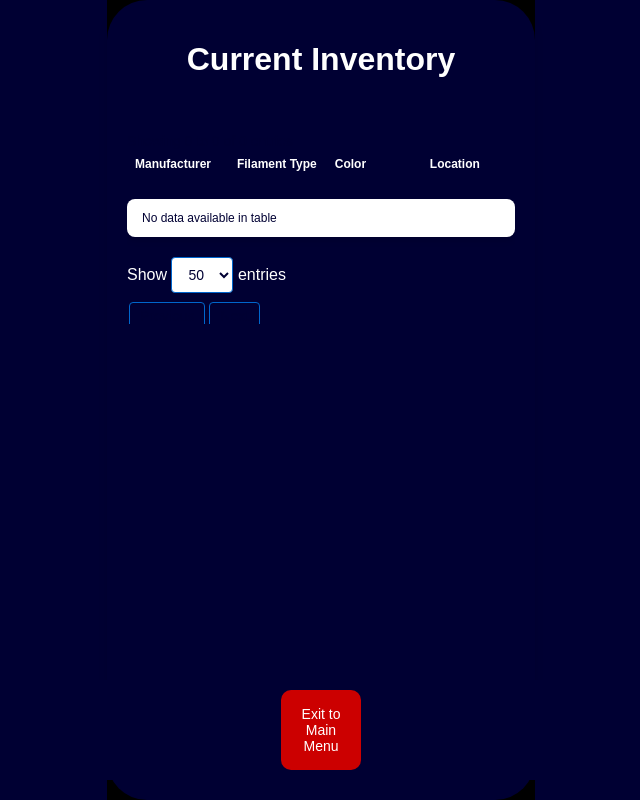
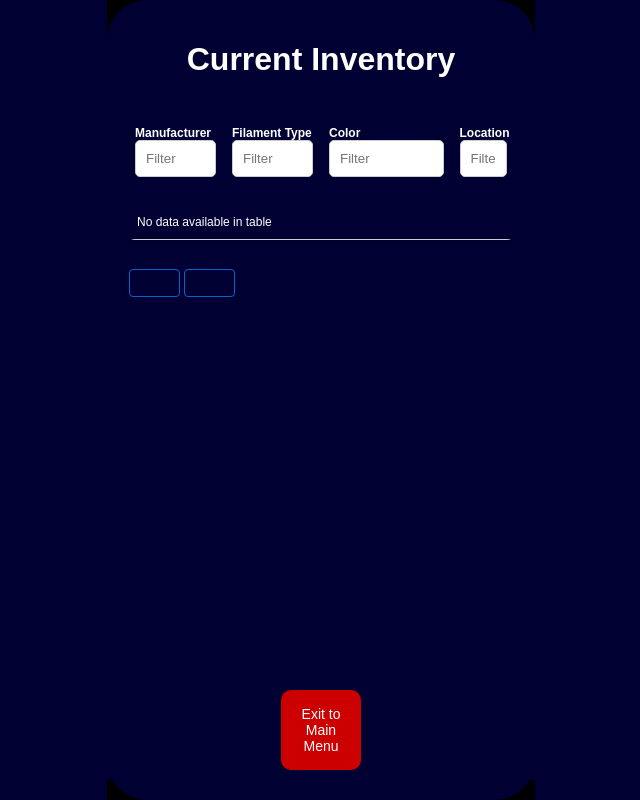
Before and after one commit to kosielemmer/filamento, a Flask app: page /view_inventory in a window 1280 px wide. Shown: the whole page, without its empty margins (319-959 px from the left). Run offline with Flask 3, Linux system fonts and the light colour scheme; data that the repository does not hold is empty; some libraries are stand-ins or nearby versions; some web fonts are replaced.

Commit message:
fix: Improve inventory table styling and functionality

```diff
--- a/static/style.css
+++ b/static/style.css
@@ -265,16 +265,17 @@ input[type="text"], input[type="color"], input[type="number"] {
     border-collapse: separate;
     border-spacing: 0;
     margin-bottom: 20px;
-    background-color: var(--martini-white);
-    color: var(--martini-dark-blue);
+    background-color: var(--martini-dark-blue);
+    color: var(--martini-white);
     box-shadow: 0 4px 6px rgba(0, 0, 0, 0.1);
     border-radius: 8px;
     overflow: hidden;
 }
 
 #inventoryTable th, #inventoryTable td {
-    padding: 12px 15px;
+    padding: 10px;
     text-align: left;
+    border-bottom: 1px solid var(--martini-gray);
 }
 
 #inventoryTable th {
@@ -288,12 +289,8 @@ input[type="text"], input[type="color"], input[type="number"] {
     z-index: 10;
 }
 
-#inventoryTable tbody tr:nth-child(even) {
-    background-color: #f8f9fa;
-}
-
 #inventoryTable tbody tr:hover {
-    background-color: #e9ecef;
+    background-color: rgba(255, 255, 255, 0.1);
 }
 
 .dataTables_wrapper .dataTables_filter input {
@@ -344,17 +341,35 @@ input[type="text"], input[type="color"], input[type="number"] {
 }
 
 .color-sample {
-    width: 24px;
-    height: 24px;
-    border-radius: 4px;
+    width: 20px;
+    height: 20px;
+    border-radius: 50%;
     display: inline-block;
-    border: 1px solid var(--martini-gray);
-    box-shadow: 0 2px 4px rgba(0, 0, 0, 0.1);
+    border: 1px solid var(--martini-white);
+    box-shadow: 0 0 5px rgba(255, 255, 255, 0.3);
+    flex-shrink: 0;
+}
+
+#inventoryTable td:nth-child(1),
+#inventoryTable td:nth-child(2) {
+    width: 25%;
+}
+
+#inventoryTable td:nth-child(3) {
+    width: 35%;
+}
+
+#inventoryTable td:nth-child(4) {
+    width: 15%;
 }
 
 .table-container {
-    overflow-x: auto;
-    margin-bottom: 20px;
+    height: calc(100vh - 200px);
+    overflow: hidden;
+}
+
+#inventoryTable {
+    height: 100%;
 }
 
 .location-grid-container {
--- a/templates/view_inventory.html
+++ b/templates/view_inventory.html
@@ -36,30 +36,37 @@
 <script>
 $(document).ready(function() {
     $('#inventoryTable').DataTable({
-        "pageLength": 50,
-        "lengthMenu": [[25, 50, -1], [25, 50, "All"]],
+        "pageLength": 15,
+        "lengthChange": false,
         "order": [[0, "asc"]],
-        "columnDefs": [],
-        "dom": '<"top"if>rt<"bottom"lp><"clear">',
+        "dom": '<"top"f>rt<"bottom"p><"clear">',
         "language": {
-            "search": "Filter:"
+            "search": "Filter:",
+            "paginate": {
+                "next": "Next",
+                "previous": "Prev"
+            }
         },
-        "scrollY": "calc(100vh - 250px)",
+        "scrollY": "calc(100vh - 200px)",
         "scrollCollapse": true,
         "paging": true,
         "autoWidth": false,
         "columns": [
             { "width": "25%" },
             { "width": "25%" },
-            { "width": "25%" },
-            { "width": "25%" }
+            { "width": "35%" },
+            { "width": "15%" }
         ],
         "initComplete": function(settings, json) {
             this.api().columns().every(function() {
                 var column = this;
                 var header = $(column.header());
-                var columnWidth = header.width();
-                header.width(columnWidth);
+                header.html(header.text() + '<br><input type="text" placeholder="Filter" style="width:100%"/>');
+                $('input', header).on('keyup change', function() {
+                    if (column.search() !== this.value) {
+                        column.search(this.value).draw();
+                    }
+                });
             });
         }
     });
```
